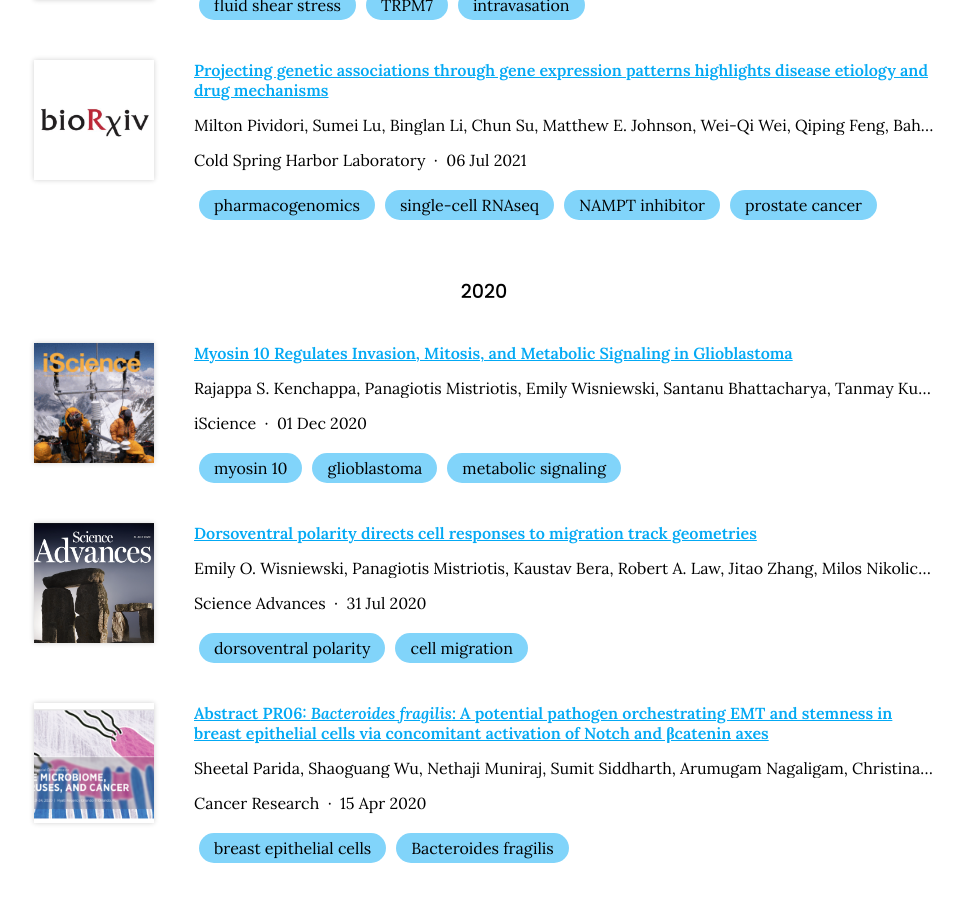
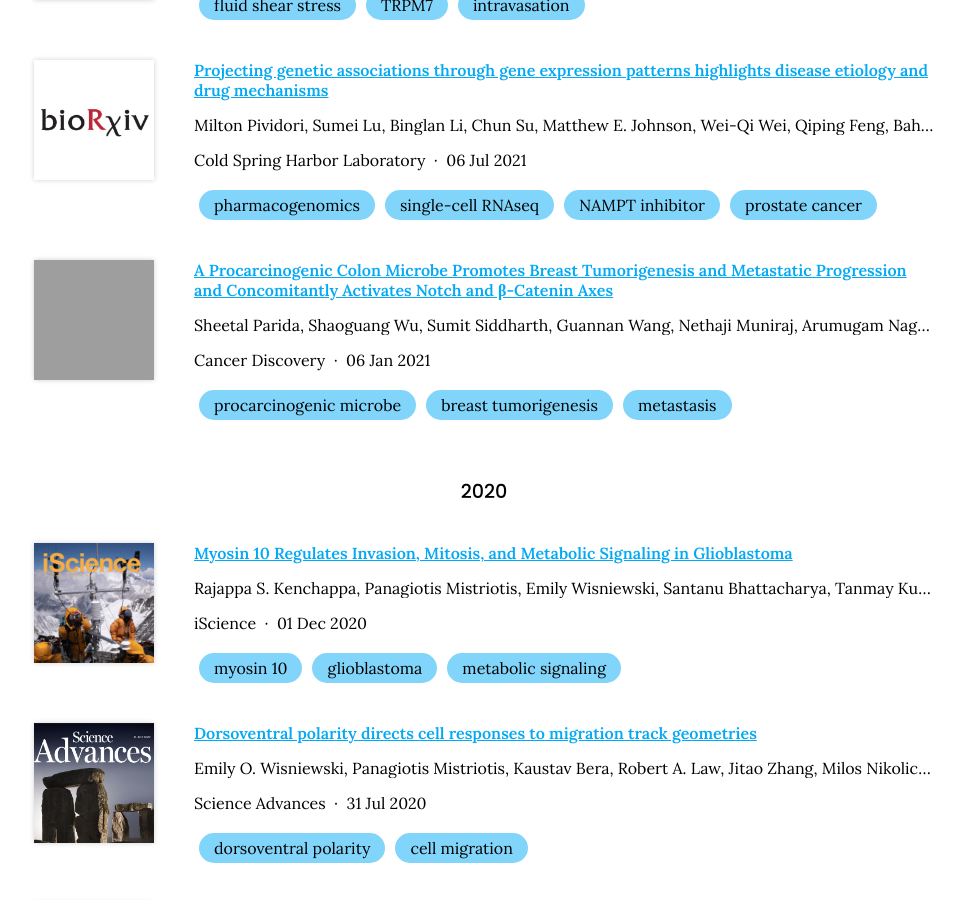
Before and after one commit to mistriotis-lab/mistriotis-lab.github.io, a Jekyll site: the page built from publications/index.md, in a window 1280 px wide and 900 px high, scrolled down 734 px. Shown: the whole window, without its empty margins (156-1120 px from the left). Built offline with Jekyll 4.4.1, drawn with Linux system fonts in a browser that asks for light colours; nearby versions of some CDN libraries; grey boxes are pictures that could not be loaded.

Commit message:
Generate citations

```diff
--- a/_data/citations.yaml
+++ b/_data/citations.yaml
@@ -81,6 +81,32 @@
   - TRPM7
   - intravasation
   image: images/papers/science-advances-july-2021.png
+- id: doi:10.1158/2159-8290.CD-20-0537
+  title: "A Procarcinogenic Colon Microbe Promotes Breast Tumorigenesis and Metastatic\
+    \ Progression and Concomitantly Activates Notch and \u03B2-Catenin Axes"
+  authors:
+  - Sheetal Parida
+  - Shaoguang Wu
+  - Sumit Siddharth
+  - Guannan Wang
+  - Nethaji Muniraj
+  - Arumugam Nagalingam
+  - Christina Hum
+  - Panagiotis Mistriotis
+  - Haiping Hao
+  - C. Conover Talbot
+  - Konstantinos Konstantopoulos
+  - Kathleen L. Gabrielson
+  - Cynthia L. Sears
+  - Dipali Sharma
+  publisher: Cancer Discovery
+  date: '2021-01-06'
+  link: https://doi.org/ghs88t
+  image: images/papers/cancer-discovery-may-2021.png
+  tags:
+  - procarcinogenic microbe
+  - breast tumorigenesis
+  - metastasis
 - id: doi:10.1016/j.isci.2020.101802
   title: Myosin 10 Regulates Invasion, Mitosis, and Metabolic Signaling in Glioblastoma
   authors:
```
